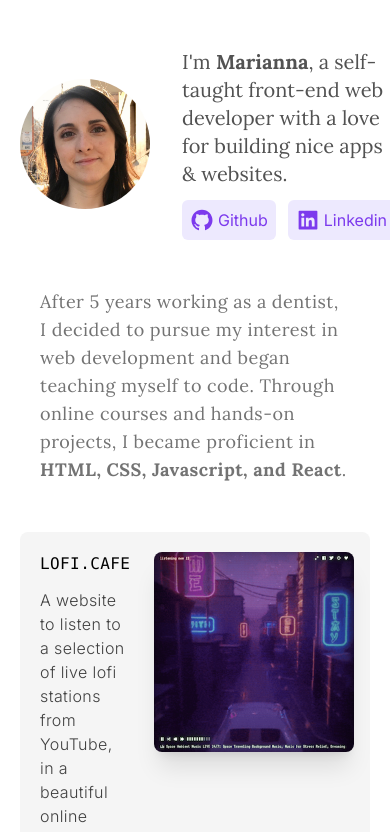
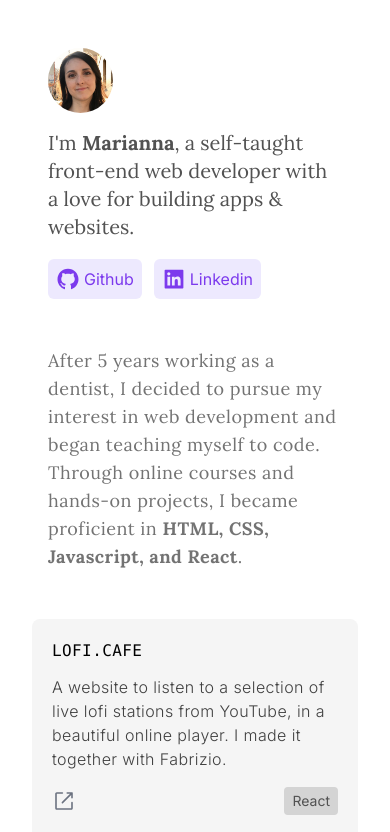
Before and after one commit to maridivi/new-personal-portfolio, a Next.js app: page / in a window 390 px wide. Shown: the top 832 px of the page. Built offline with nearby package versions, Linux system fonts and the light colour scheme.

Commit message:
Work on responsiveness

```diff
--- a/src/app/page.tsx
+++ b/src/app/page.tsx
@@ -17,8 +17,8 @@ export default function Home() {
   return (
     <>
       <Head />
-      <main className="px-5 min-h-screen mx-auto w-full max-w-screen-sm md:max-w-screen-md lg:max-w-screen-lg overflow-hidden  flex flex-col pt-12 pb-6 gap-12">
-        <Grid className="gap-6">
+      <main className="px-8 min-h-screen flex flex-col pt-12 pb-6 gap-12">
+        <Grid className="gap-6 ">
           <About />
           <Bio />
 
--- a/src/components/About.tsx
+++ b/src/components/About.tsx
@@ -6,18 +6,21 @@ import Stack from "./ui/Stack";
 
 export default function About() {
   return (
-    <Stack className="items-center gap-8">
+    <Stack
+      vertical
+      className="lg:col-span-2 lg:gap-10 md:items-center overflow-hidden md:flex-row gap-4 px-4 "
+    >
       <Image
         src="/images/avatar.jpeg"
         height={75}
-        width={130}
-        className="rounded-full"
+        width={65}
+        className="rounded-full md:w-24 lg:w-48"
         alt="avatar"
       />
       <Stack vertical>
-        <H1>
+        <H1 className="lg:text-2xl">
           I'm <strong>Marianna</strong>, a self-taught front-end web developer
-          with a love for building nice apps & websites.
+          with a love for building apps & websites.
         </H1>
         <Stack>
           <ButtonA href="https://github.com/maridivi">
--- a/src/components/Bio.tsx
+++ b/src/components/Bio.tsx
@@ -7,7 +7,7 @@ import H2 from "./ui/H2";
 
 export default function Bio() {
   return (
-    <Stack className="items-center px-5 py-6">
+    <Stack className="items-center px-4 py-6">
       <P1 className={cn(lora.className, "text-lg", "text-neutral-500")}>
         After 5 years working as a dentist, I decided to pursue my interest in
         web development and began teaching myself to code. Through online
--- a/src/components/Footer.tsx
+++ b/src/components/Footer.tsx
@@ -6,7 +6,7 @@ export default function Footer() {
   };
 
   return (
-    <div className="flex justify-center max-w-xl w-full mx-auto bottom-0 min-h-0 overflow-hidden">
+    <div className="px-4 flex justify-center max-w-xl w-full mx-auto bottom-0 min-h-0 overflow-hidden">
       <h5 className="text-xs text-gray-500">
         I've built this website with
         <a
--- a/src/components/LofiCafe.tsx
+++ b/src/components/LofiCafe.tsx
@@ -10,6 +10,7 @@ export default function LofiCafe() {
       alt="lofi-cafe"
       src="/images/lofi.png"
       projectLink="https://www.lofi.cafe/"
+      techList={["React"]}
     />
   );
 }
--- a/src/components/RecentWork.tsx
+++ b/src/components/RecentWork.tsx
@@ -6,7 +6,7 @@ import H2 from "./ui/H2";
 
 export default function RecentWork() {
   return (
-    <Stack className="items-center px-4">
+    <Stack className="items-center px-4 ">
       <P1 className={cn(lora.className, "text-neutral-500 text-lg")}>
         Recently, I've been getting comfortable with <strong>Next.js 13</strong>
         , especially when it comes to mastering the <strong>App Router</strong>.
--- a/src/components/ui/ButtonA.tsx
+++ b/src/components/ui/ButtonA.tsx
@@ -10,7 +10,12 @@ export default function ButtonA({
   tooltipContent?: string;
 }) {
   return (
-    <a href={href} target="_blank" rel="noreferrer" className="hover-animation">
+    <a
+      href={href}
+      target="_blank"
+      rel="noreferrer"
+      className="hover-animation mt-1.5"
+    >
       <Button tooltipContent={tooltipContent}>{children}</Button>
     </a>
   );
--- a/src/components/ui/Card.tsx
+++ b/src/components/ui/Card.tsx
@@ -5,15 +5,17 @@ export type CardProps = {
   className?: string;
   center?: boolean;
   title?: string;
+  vertical?: boolean;
+  align?: string;
 };
 
 export default function Card(props: CardProps) {
-  const { children, className, center, title } = props;
+  const { children, className, center, vertical, align } = props;
 
   return (
     <div
       className={cn(
-        "min-w-full rounded-lg overflow-hidden p-5",
+        "min-w-full rounded-lg overflow-hidden p-5 pb-6",
         "bg-neutral-100 hover:bg-neutral-200 dark:bg-gray-750 dark:border dark:border-[rgba(255,255,255,0.08)]",
 
         className
@@ -21,8 +23,10 @@ export default function Card(props: CardProps) {
     >
       <div
         className={cn(
-          "w-full h-full flex gap-6",
-          center ? "justify-center" : "justify-start"
+          "w-full h-full flex gap-5",
+          center ? "justify-center" : "justify-start",
+          vertical ? "flex-col" : "flex-row",
+          align ? "items-center" : ""
         )}
       >
         {children}
--- a/src/components/ui/Grid.tsx
+++ b/src/components/ui/Grid.tsx
@@ -12,7 +12,7 @@ export default function Grid({
   return (
     <div
       className={cn(
-        "grid grid-cols-1 lg:grid-cols-2",
+        "grid grid-cols-1 sm:grid-cols-2 lg:grid-cols-3",
         "lg:grid-flow-row lg:auto-rows-max",
         "gap-2",
         className
--- a/src/components/ui/ProjectCard.tsx
+++ b/src/components/ui/ProjectCard.tsx
@@ -23,10 +23,12 @@ export type ProjectCardProps = {
 export default function ProjectCard(props: ProjectCardProps) {
   const { title, description, alt, src, repo, projectLink, techList } = props;
   return (
-    <Card>
+    <Card vertical align="center">
       <Stack vertical className=" items-stretch justify-evenly h-full">
         <H2 className="font-mono uppercase">{title}</H2>
         <P1>{description}</P1>
+
+        <Stack className="items-center justify-between ">
           <Stack>
             <ButtonA href={projectLink} tooltipContent="View project">
               <RxExternalLink size={24} />
@@ -42,13 +44,14 @@ export default function ProjectCard(props: ProjectCardProps) {
               techList.map((item, key) => {
                 return (
                   <span
-                  className="bg-neutral-300 text-neutral-600 py-1 px-2 rounded text-sm shrink-0 basis-22"
+                    className=" bg-neutral-300 text-neutral-600 py-1 px-2 rounded text-sm shrink-0 basis-22"
                     key={key}
                   >
                     {item}
                   </span>
                 );
               })}
+          </Stack>
         </Stack>
       </Stack>
 
```
Lines whose indentation alone changed are shown as unchanged.
